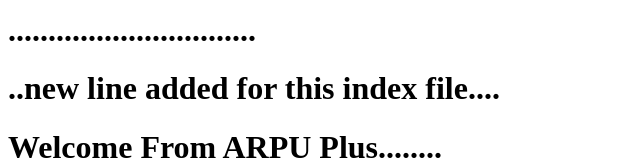
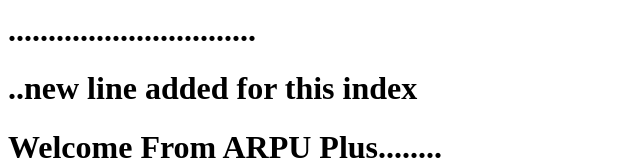
Before and after one commit to mohamedsamir759/github-actions, a plain HTML site: page index.html in a window 1280 px wide. Shown: the part 185-345 px from the top of the page, without its empty margins (0-640 px from the left). Drawn offline with Linux system fonts and the light colour scheme.

Commit message:
Update index.html

```diff
--- a/index.html
+++ b/index.html
@@ -10,7 +10,7 @@
     <h1>Project App - Jenkins Session</h1>
     <h1>Project App - Jenkins Session</h1>
     <h1>...............................</h1>
-    <h1>..new line added for this index file....</h1>
+    <h1>..new line added for this index</h1>
     <h1> Welcome From ARPU Plus........</h1>
     <h1> Welcome From ARPU Plus........</h1>
     <h1> Welcome From ARPU Plus........</h1>
```
